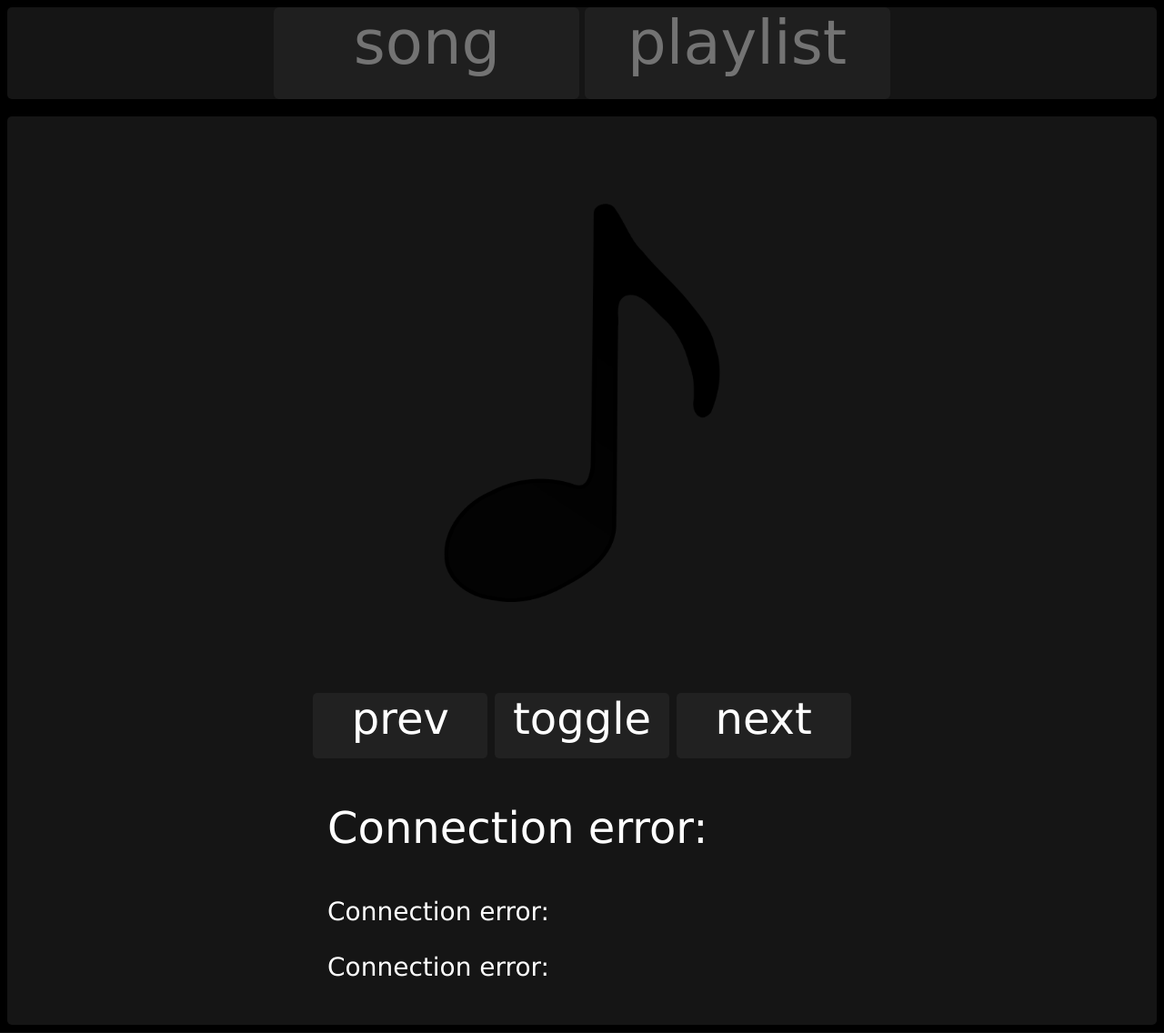
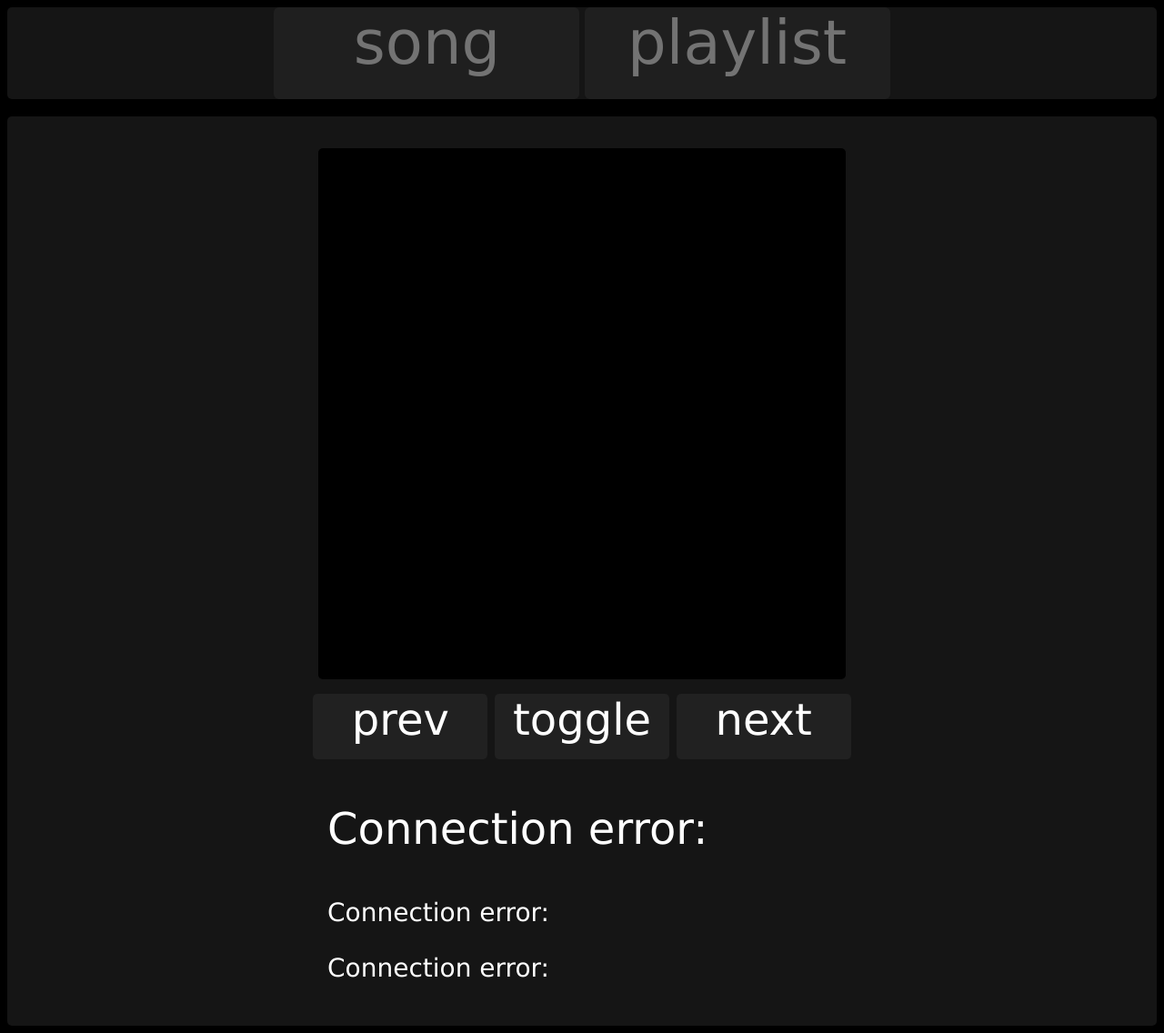
Before and after one commit to cmplex/webmpc, a PHP site: page / in a window 1280 px wide. Shown: the whole page at 91% size. Run offline with PHP 8.4, Linux system fonts and the light colour scheme; data that the repository does not hold is empty.

Commit message:
minor layout changes

```diff
--- a/playlist_view.js
+++ b/playlist_view.js
@@ -34,4 +34,4 @@ function updatePlaylistView() {
 updatePlaylistView();
 
 // schedule updates
-setTimeout(updatePlaylistView, 10000);
+setTimeout(updatePlaylistView, 1000);
--- a/style/songview.css
+++ b/style/songview.css
@@ -19,7 +19,14 @@
 }
 
 #albumart {
+	background-color: #000000;
+	display: inline-block;
 	text-align: center;
+	border-radius: 5px;
+
+	width: 35em;
+
+	padding: 10px;
 }
 
 #albumart img {
```
